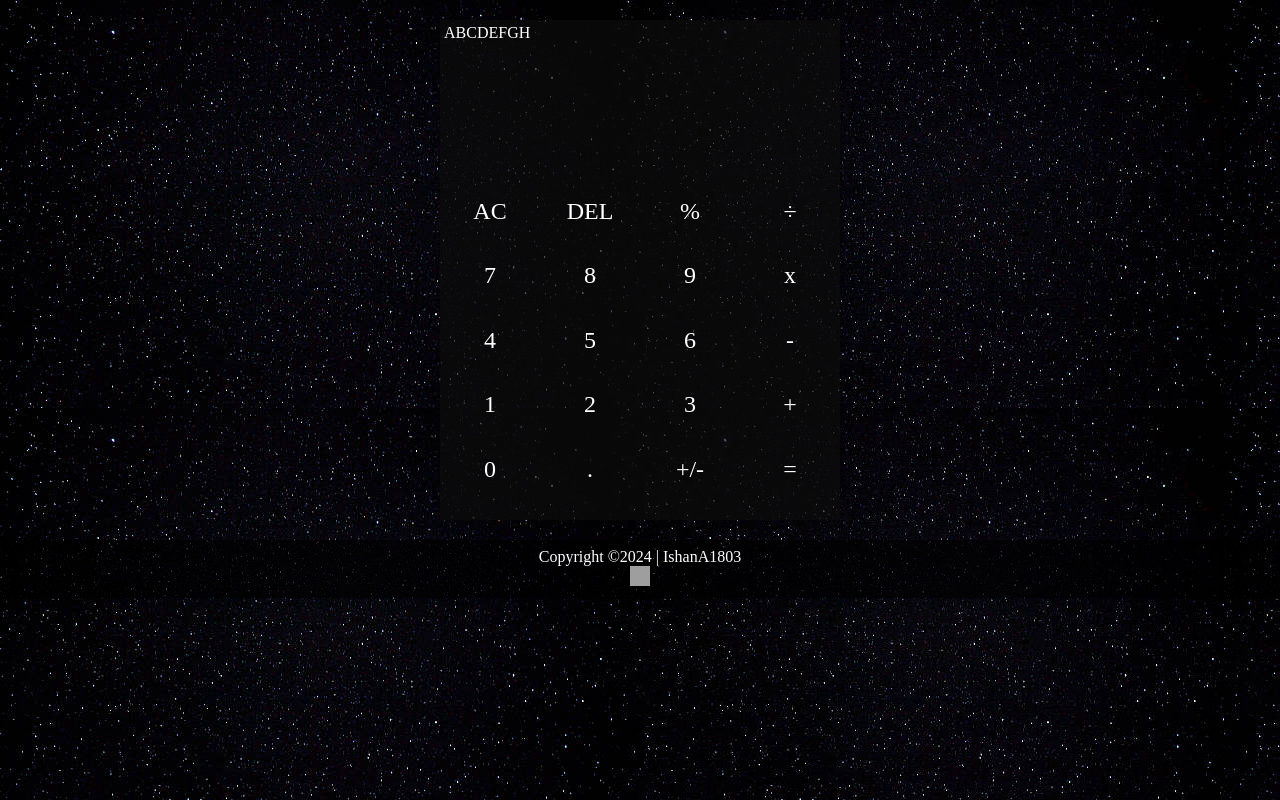
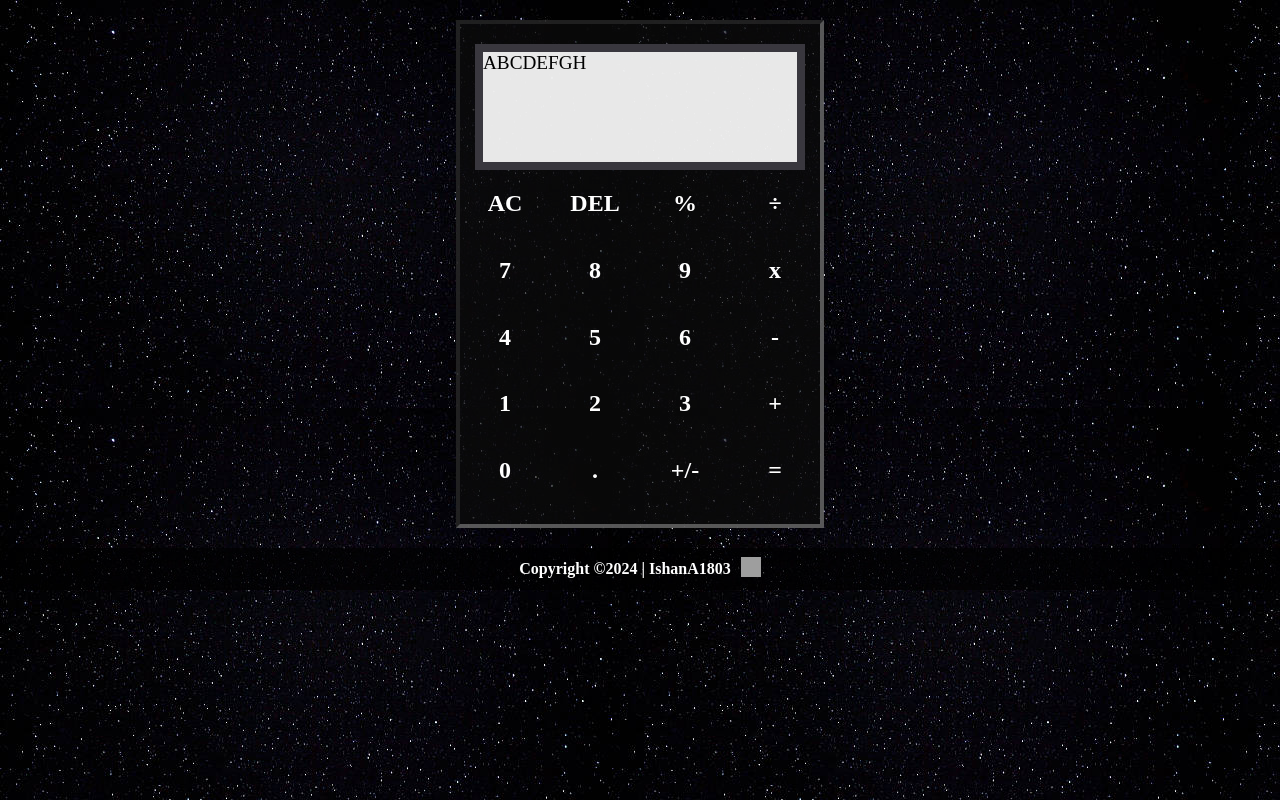
Before and after one commit to IshanA1803/calculator, a plain HTML site: page index.html in a window 1280 px wide. Drawn offline with Linux system fonts and the light colour scheme; grey boxes are pictures that could not be loaded.

Commit message:
Change display box dimensions and font properties
Added border to and changed the dimensions of display box to make it
smaller. Also, aligned the contents of footer.

```diff
--- a/style.css
+++ b/style.css
@@ -10,13 +10,19 @@ body{
     background-color: rgba(12, 12, 12, 0.7);
     color: white;
     height: 500px;
-    width: 400px;
+    width: 360px;
     margin:  20px auto;
+    border: 4px inset rgba(128, 128, 128, 0.658);
 }
 
 #display{
-    min-height: 170px;
-    margin: 4px;
+    max-height: 110px;
+    flex: 1 1 auto;
+    margin: 20px 15px;
+    background-color: rgba(255, 255, 255, 0.905);
+    color: black;
+    font-size: larger;
+    border: 8px solid rgb(57, 55, 62);
 }
 
 #controls{
@@ -27,14 +33,23 @@ body{
 
 #controls>div{
     flex: 1 1 auto;
-    width: 100px;
+    width: 90px;
     font-size: x-large;
+    font-weight:bold;
     text-align: center;
 }
 
 footer{
+    display: flex;
+    justify-content: center;
+    gap: 10px;
     background-color: rgba(0, 0, 0, 0.688);
     color: white;
-    padding: 8px;
+    padding: 9px;
     text-align: center;
+    font-weight: bold;
 }
+
+footer>div{
+    align-self: center;
+}
```
